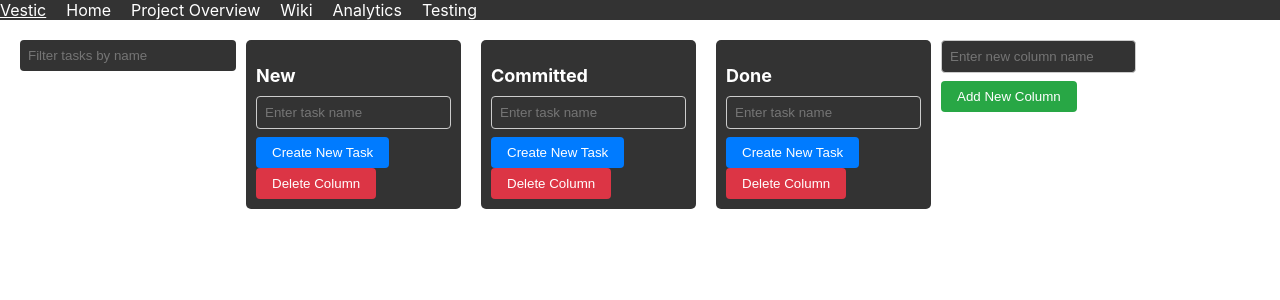
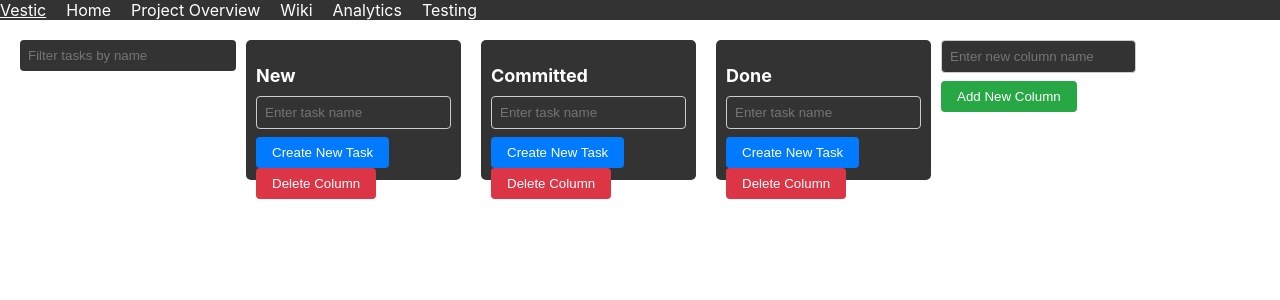
Before and after one commit to Sam772/Vestic, a React (Create React App) app: page /projectoverview in a window 1280 px wide. Shown: the top 300 px of the page. Built offline with nearby package versions, Linux system fonts and the light colour scheme.

Commit message:
Column adjusts correctly

```diff
--- a/src/pages/ProjectOverview.css
+++ b/src/pages/ProjectOverview.css
@@ -6,11 +6,14 @@
 
   .column {
     flex: 1;
-    background-color: #f0f0f0;
-    border-radius: 8px;
+    background-color: #333;
+    color: white;
+    border-radius: 5px;
     padding: 10px;
     margin: 0 10px;
-  }
+    color: white;
+}
+
 
   .column h2 {
     font-size: 18px;
@@ -124,14 +127,6 @@
     background-color: #bd2130;
   }
 
-  .column {
-    background-color: #333;
-    color: white;
-    padding: 10px;
-    border-radius: 5px;
-    margin-right: 10px;
-  }
-
   .column:hover {
     background-color: #434242;
   }
--- a/src/pages/ProjectOverview.tsx
+++ b/src/pages/ProjectOverview.tsx
@@ -1,4 +1,4 @@
-import React, { useState } from 'react';
+import React, { useState, useEffect } from 'react';
 import './ProjectOverview.css';
 import Task from '../components/Task'
 import TaskModal from '../components/TaskModal';
@@ -38,6 +38,28 @@ const KanbanBoard: React.FC = () => {
 
   // Represents the initial state of tasks
   const [tasks, setTasks] = useState<Tasks>(initialTasks);
+
+  // Has the count of initial tasks
+  const [initialTaskCounts, setInitialTaskCounts] = useState<Record<ColumnName, number>>({
+    New: 0,
+    Committed: 0,
+    Done: 0,
+  });
+
+  // useEffect hook to set initial task counts when component mounts
+  useEffect(() => {
+    // Calculate initial task counts
+    const newTaskCount = initialTasks.New.length;
+    const committedTaskCount = initialTasks.Committed.length;
+    const doneTaskCount = initialTasks.Done.length;
+
+    // Set initial task counts
+    setInitialTaskCounts({
+      New: newTaskCount,
+      Committed: committedTaskCount,
+      Done: doneTaskCount,
+    });
+  }, []);
 
   // Represents the id of selected tasks, which doesn't exist initially hence null
   const [selectedTaskId, setSelectedTaskId] = useState<number | null>(null);
@@ -285,6 +307,20 @@ const KanbanBoard: React.FC = () => {
     },
   });
 
+  // Calculate column height based on the number of tasks
+  const calculateColumnHeight = (columnName: ColumnName): number => {
+
+    // Get the number of tasks in the column
+    const numTasks = filteredTasks[columnName].length;
+
+    const minHeight = 120;
+    const maxHeightPerTask = 50;
+    const shouldAdjustHeight = numTasks > initialTaskCounts[columnName];
+    const calculatedHeight = shouldAdjustHeight ? minHeight + (numTasks - initialTaskCounts[columnName]) * maxHeightPerTask : minHeight;
+
+    return calculatedHeight;
+  };
+
   //#region - Unused functions
   const handleTaskRename = (taskId: number, newTaskName: string) => {
     const updatedTasks = {
@@ -333,7 +369,7 @@ const KanbanBoard: React.FC = () => {
         />
       </div>
       {columnOrder.map(columnName => (
-        <div key={columnName} className="column">
+        <div key={columnName} className="column" style={{ maxHeight: `${calculateColumnHeight(columnName)}px` }}>
           <h2>
             {selectedColumn === columnName ? (
               <div className="column">
```
